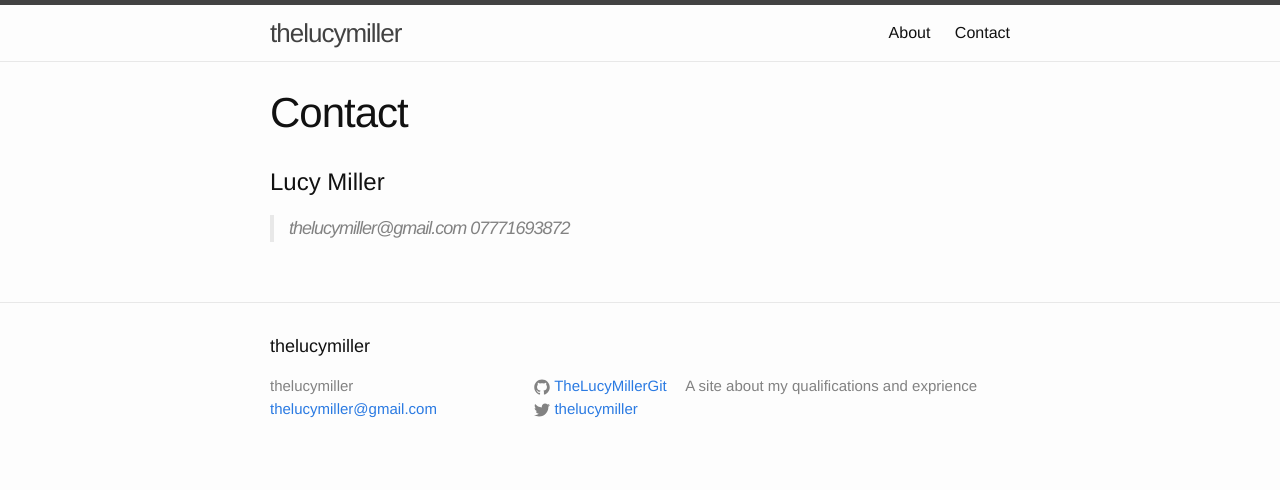
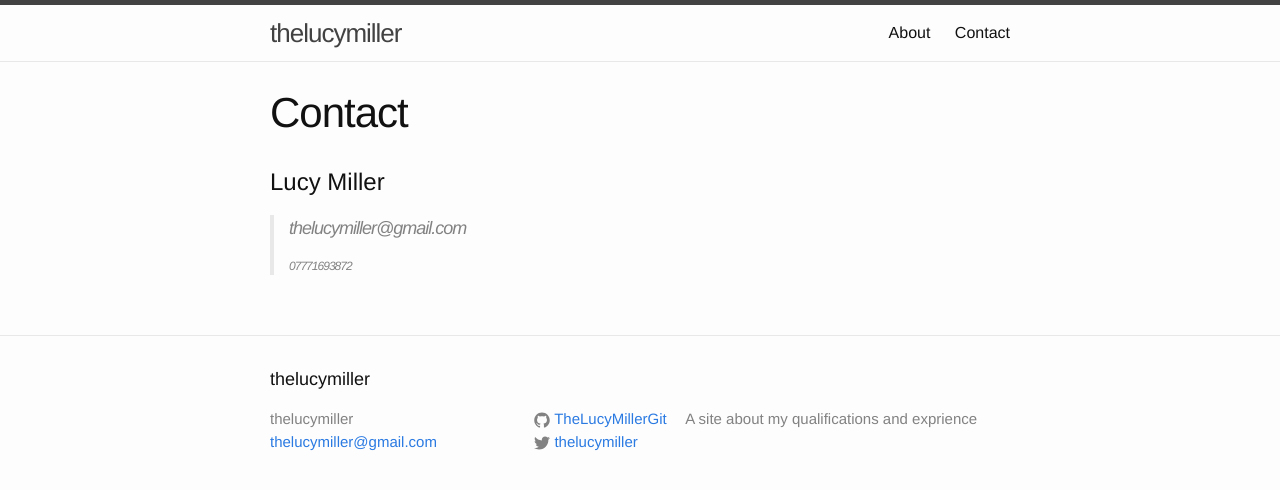
Before and after one commit to TheLucyMillerGit/TheLucyMillerGit.github.io, a Jekyll site: the page built from contact.md, in a window 1280 px wide. Shown: the top 490 px of the page. Built offline with Jekyll 4.4.1, drawn with Linux system fonts in a browser that asks for light colours.

Commit message:
H6 added

```diff
--- a/contact.md
+++ b/contact.md
@@ -6,4 +6,4 @@ permalink: /contact/
 
 # Lucy Miller
 > thelucymiller@gmail.com
-> 07771693872
+> ###### 07771693872
```
